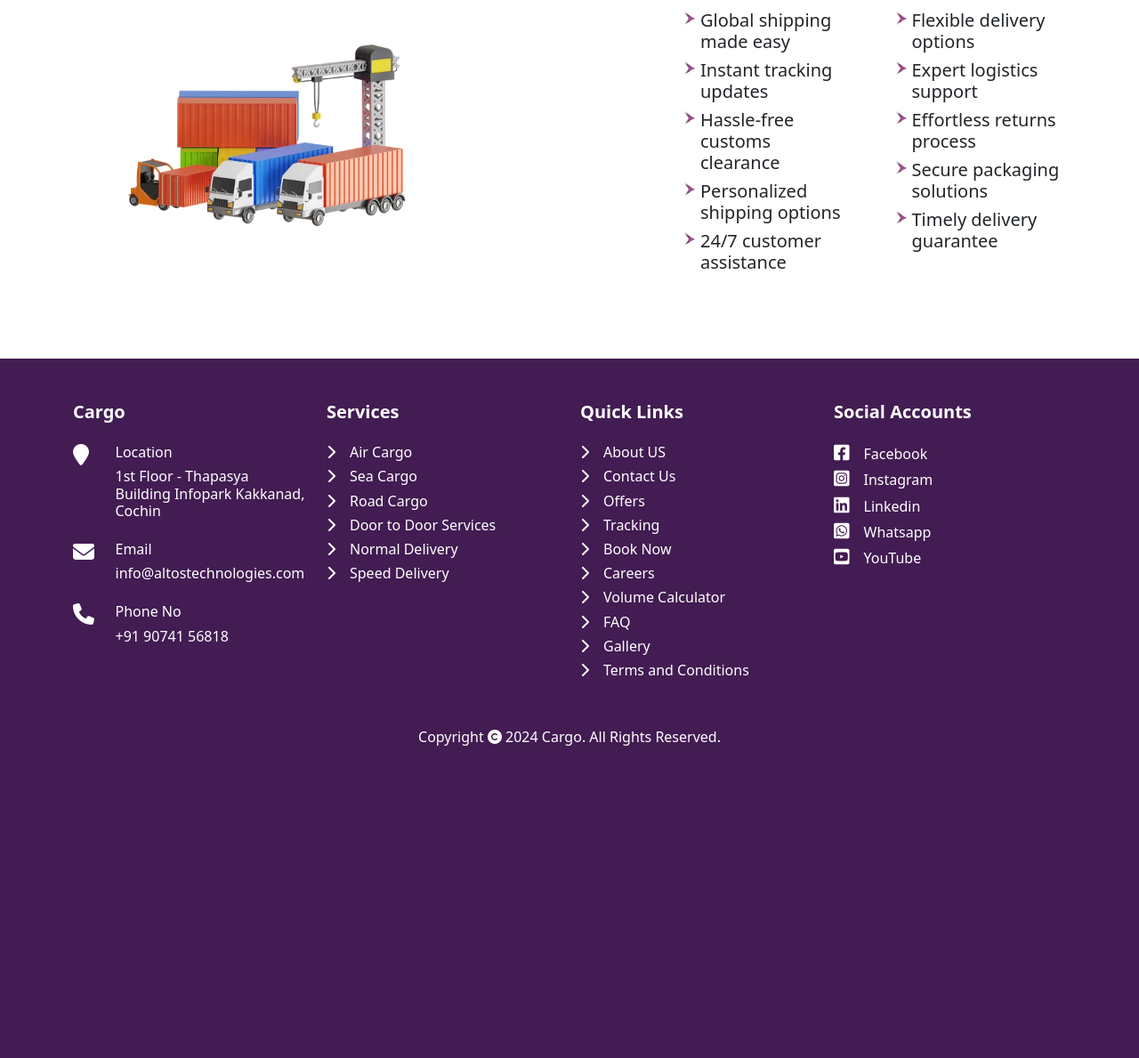
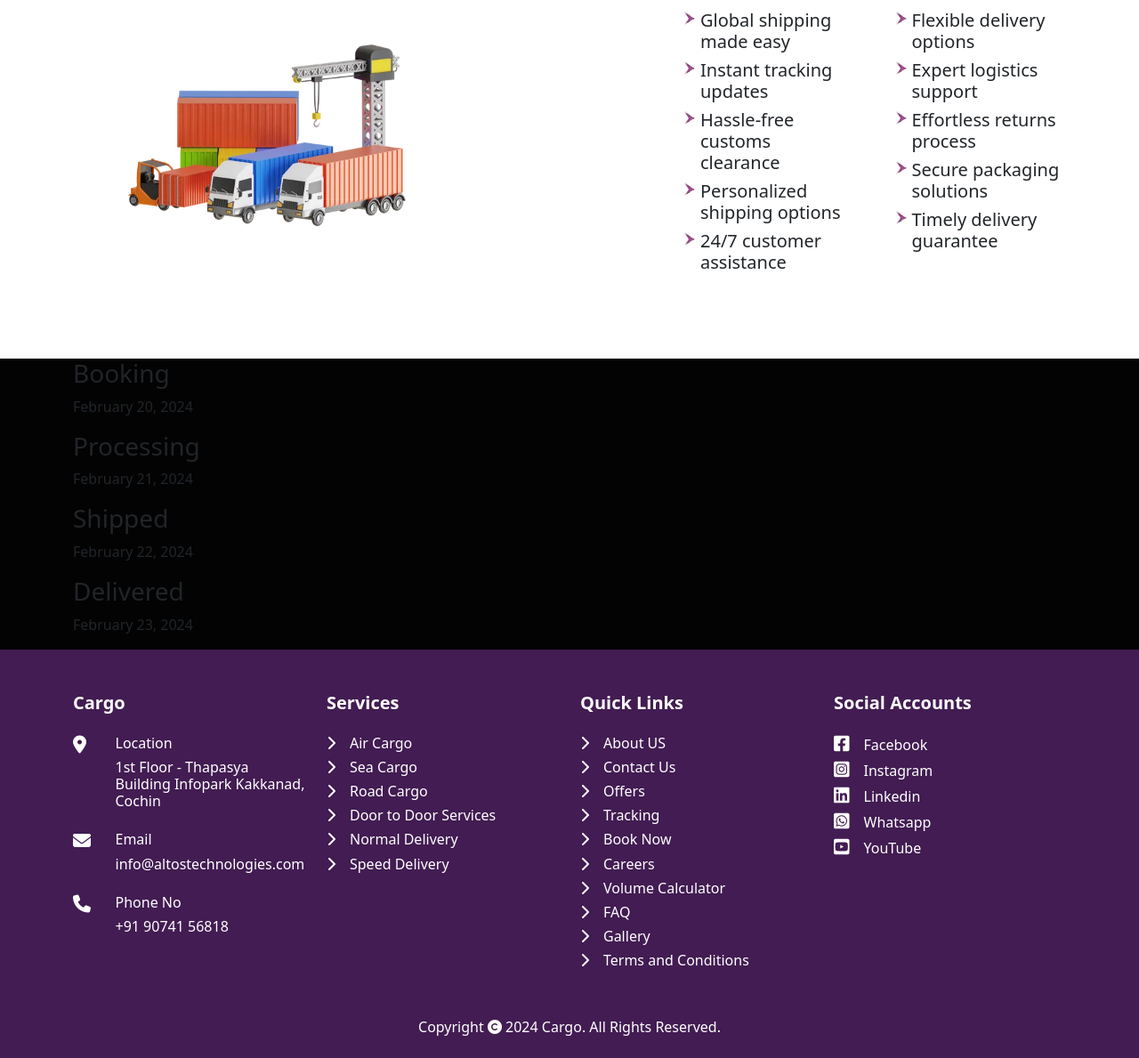
Before and after one commit to alen0577/Cargo_Project, a Django app: page / in a window 1280 px wide. Shown: the part 1185-2374 px from the top of the page at 89% size. Before the commit the page ends 2023 px from the top, so only its background shows below. Run offline with Django 4.2, Linux system fonts and the light colour scheme.

Commit message:
7th commit

```diff
--- a/Cargo_Home/templates/base.html
+++ b/Cargo_Home/templates/base.html
@@ -14,6 +14,9 @@
 
    <!-- Font Awesome CSS -->
    <link rel="stylesheet" href="https://cdnjs.cloudflare.com/ajax/libs/font-awesome/6.4.0/css/all.min.css" integrity="sha512-iecdLmaskl7CVkqkXNQ/ZH/XLlvWZOJyj7Yy7tcenmpD1ypASozpmT/E0iPtmFIB46ZmdtAc9eNBvH0H/ZpiBw==" crossorigin="anonymous" referrerpolicy="no-referrer" />
+
+    <!-- Link to jQuery from CDN -->
+    <script src="https://ajax.googleapis.com/ajax/libs/jquery/3.5.1/jquery.min.js"></script>
 </head>
 <body>
 
--- a/Cargo_Home/templates/cargo_home.html
+++ b/Cargo_Home/templates/cargo_home.html
@@ -135,10 +135,76 @@
 
 <!-- end section 2 -->
 
+<!-- start section 3 -->
+
+<section id="section3">
+  <div class="container">
+    <div class="row">
+      <div class="col-md-12">
+
+
+          <div class="timeline-container">
+              <div class="timeline">
+                <div class="progress-bar"></div>
+                <div class="timeline-item" data-animation="fadeIn" style="--delay: 0s;">
+                  <div class="timeline-content">
+                    <h3>Booking</h3>
+                    <p>February 20, 2024</p>
+                  </div>
+                  <div class="icon"></div>
+                  <div class="arrow"></div>
+                </div>
+                <div class="timeline-item" data-animation="fadeIn" style="--delay: 0.5s;">
+                  <div class="timeline-content">
+                    <h3>Processing</h3>
+                    <p>February 21, 2024</p>
+                  </div>
+                  <div class="icon"></div>
+                  <div class="arrow"></div>
+                </div>
+                <div class="timeline-item" data-animation="fadeIn" style="--delay: 1s;">
+                  <div class="timeline-content">
+                    <h3>Shipped</h3>
+                    <p>February 22, 2024</p>
+                  </div>
+                  <div class="icon"></div>
+                  <div class="arrow"></div>
+                </div>
+                <div class="timeline-item" data-animation="fadeIn" style="--delay: 1.5s;">
+                  <div class="timeline-content">
+                    <h3>Delivered</h3>
+                    <p>February 23, 2024</p>
+                  </div>
+                  <div class="icon"></div>
+                </div>
+              </div>
+          </div>
+
+
+
+
+
+
+
+      </div>
+    </div>
+  </div>
+
+</section>
+
+
+
+
+
+
+
+
+
+<!-- end section 3 -->
 
 <!-- start footer section -->
 <section id="footer">
-    <div class="container mt-5">
+    <div class="container">
         {% include 'footer.html' %}
 
     </div>
@@ -164,9 +230,13 @@
         color:rgb(66, 28, 82);
 
     }
+    #section3{
+        background-color: rgb(3, 3, 3);;
+    }
     #footer{
         background-color: rgb(66, 28, 82);
     }
+
 </style>
 
 <style>
@@ -235,4 +305,6 @@
 </style>
 
 
+
+
 {% endblock %}
--- a/Cargo_Home/templates/footer.html
+++ b/Cargo_Home/templates/footer.html
@@ -1,40 +1,41 @@
 <!-- footer -->
 
-<div class="row mt-5">
+<!-- address  footer section -->
+<div class="row">
   <div class="col-lg-3 mt-5 mb-5">
     <h5 class="text-white fw-bold">Cargo</h5>
-    <div class="row mt-4">
+    <div class="row mt-4 cargo-item">
       <div class="col-md-2">
-        <i class="text-white fa fa-map-marker fs-4"></i>
+        <i class="fas fa-map-marker-alt fs-5"></i>
       </div>
       <div class="col-md-10">
-        <h6 class="text-white">Location</h6>
-        <h6 class="text-white">
+        <h6>Location</h6>
+        <h6>
           1st Floor - Thapasya Building Infopark
           Kakkanad, Cochin
         </h6>
       </div>
     </div>
 
-    <div class="row mt-3">
+    <div class="row mt-3 cargo-item">
       <div class="col-md-2">
-        <i class="text-white fa fa-envelope fs-4"></i>
+        <i class="fa fa-envelope fs-5"></i>
       </div>
       <div class="col-md-10">
-        <h6 class="text-white">Email</h6>
-        <h6 class="text-white">
+        <h6>Email</h6>
+        <h6>
           info@altostechnologies.com
         </h6>
       </div>
     </div>
 
-    <div class="row mt-3">
+    <div class="row mt-3 cargo-item">
       <div class="col-md-2">
-        <i class="text-white fa fa-phone fs-4"></i>
+        <i class="fa fa-phone fs-5"></i>
       </div>
       <div class="col-md-10">
-        <h6 class="text-white">Phone No</h6>
-        <h6 class="text-white">
+        <h6>Phone No</h6>
+        <h6>
           +91 90741 56818
         </h6>
       </div>
@@ -43,7 +44,7 @@
 
   </div>
 
-
+  <!-- service footer section -->
   <div class="col-lg-3 mt-5 mb-5 " id="footer2">
     <h5 class="text-white fw-bold">Services</h5>
     <div class="row mt-4">
@@ -56,31 +57,35 @@
 
     </div>
   </div>
+
+  <!-- quick links footer section -->
   <div class="col-lg-3 mt-5 mb-5" id="footer2">
     <h5 class="text-white fw-bold">Quick Links</h5>
     <div class="row mt-4">
-      <h6 class="quick-item"><i class="fas fa-chevron-right fs-6"></i><a href="#" class="ms-3  text-decoration-none">About US</a></h6>
-      <h6 class="quick-item"><i class="fas fa-chevron-right fs-6"></i><a href="#" class="ms-3  text-decoration-none">Contact Us</a></h6>
-      <h6 class="quick-item"><i class="fas fa-chevron-right fs-6"></i><a href="#" class="ms-3  text-decoration-none">Offers</a></h6>
-      <h6 class="quick-item"><i class="fas fa-chevron-right fs-6"></i><a href="#" class="ms-3  text-decoration-none">Tracking</a></h6>
-      <h6 class="quick-item"><i class="fas fa-chevron-right fs-6"></i><a href="#" class="ms-3  text-decoration-none">Book Now</a></h6>
-      <h6 class="quick-item"><i class="fas fa-chevron-right fs-6"></i><a href="#" class="ms-3  text-decoration-none">Careers</a></h6>
-      <h6 class="quick-item"><i class="fas fa-chevron-right fs-6"></i><a href="#" class="ms-3  text-decoration-none">Volume Calculator</a></h6>
-      <h6 class="quick-item"><i class="fas fa-chevron-right fs-6"></i><a href="#" class="ms-3  text-decoration-none">FAQ</a></h6>
-      <h6 class="quick-item"><i class="fas fa-chevron-right fs-6"></i><a href="#" class="ms-3  text-decoration-none">Gallery</a></h6>
-      <h6 class="quick-item"><i class="fas fa-chevron-right fs-6"></i><a href="#" class="ms-3  text-decoration-none">Terms and Conditions</a></h6>
+      <a href="#" class="h6 quick-item text-decoration-none"><i class="fas fa-chevron-right fs-6"></i><span class="ms-3">About US</span></a>
+      <a href="#" class="h6 quick-item text-decoration-none"><i class="fas fa-chevron-right fs-6"></i><span class="ms-3">Contact Us</span></a>
+      <a href="#" class="h6 quick-item text-decoration-none"><i class="fas fa-chevron-right fs-6"></i><span class="ms-3">Offers</span></a>
+      <a href="#" class="h6 quick-item text-decoration-none"><i class="fas fa-chevron-right fs-6"></i><span class="ms-3">Tracking</span></a>
+      <a href="#" class="h6 quick-item text-decoration-none"><i class="fas fa-chevron-right fs-6"></i><span class="ms-3">Book Now</span></a>
+      <a href="#" class="h6 quick-item text-decoration-none"><i class="fas fa-chevron-right fs-6"></i><span class="ms-3">Careers</span></a>
+      <a href="#" class="h6 quick-item text-decoration-none"><i class="fas fa-chevron-right fs-6"></i><span class="ms-3">Volume Calculator</span></a>
+      <a href="#" class="h6 quick-item text-decoration-none"><i class="fas fa-chevron-right fs-6"></i><span class="ms-3">FAQ</span></a>
+      <a href="#" class="h6 quick-item text-decoration-none"><i class="fas fa-chevron-right fs-6"></i><span class="ms-3">Gallery</span></a>
+      <a href="#" class="h6 quick-item text-decoration-none"><i class="fas fa-chevron-right fs-6"></i><span class="ms-3">Terms and Conditions</span></a>
 
 
     </div>
   </div>
+
+  <!-- social media footer section -->
   <div class="col-lg-3 mt-5 mb-5" id="footer3">
-    <h5 class="text-white fw-bold">Social Accounts</h5>
+    <h5 class="text-white fw-bold social-title">Social Accounts</h5>
     <div class="row mt-4">
-      <h6 class="social-item fb"><i class="fab fa-facebook-square fs-5 "></i><a href="#" class="ms-3 text-decoration-none fb">Facebook</a></h6>
-      <h6 class="social-item insta"><i class="fab fa-instagram-square fs-5 "></i><a href="#" class="ms-3  text-decoration-none insta">Instagram</a></h6>
-      <h6 class="social-item ln"><i class="fab fa-linkedin fs-5 "></i><a href="#" class="ms-3  text-decoration-none ln">Linkedin</a></h6>
-      <h6 class="social-item whatsapp"><i class="fab fa-whatsapp-square fs-5 "></i><a href="#" class="ms-3  text-decoration-none whatsapp">Whatsapp</a></h6>
-      <h6 class="social-item youtube"><i class="fab fa-youtube-square fs-5 "></i><a href="#" class="ms-3  text-decoration-none youtube">YouTube</a></h6>
+      <a href="#" class="h6 social-item fb text-decoration-none"><i class="fab fa-facebook-square fs-5"></i><span class="ms-3">Facebook</span></a>
+      <a href="#" class="h6 social-item insta text-decoration-none"><i class="fab fa-instagram-square fs-5 "></i><span class="ms-3">Instagram</span></a>
+      <a href="#" class="h6 social-item ln  text-decoration-none"><i class="fab fa-linkedin fs-5 "></i><span class="ms-3">Linkedin</span></a>
+      <a href="#" class="h6 social-item whatsapp text-decoration-none"><i class="fab fa-whatsapp-square fs-5 "></i><span class="ms-3">Whatsapp</span></a>
+      <a href="#" class="h6 social-item youtube text-decoration-none"><i class="fab fa-youtube-square fs-5 "></i><span class="ms-3">YouTube</span></a>
 
     </div>
   </div>
@@ -94,6 +99,21 @@
 
 
 <style>
+
+  /* style for cargo items */
+  .cargo-item {
+    color:rgb(255, 255, 255);
+    transition: transform 0.3s ease; /* Smooth transition for transform property */
+
+  }
+  .cargo-item:hover {
+    color:rgb(254, 171, 120);
+    cursor: pointer;
+    transform: translateX(5px) scale(1.05); /* Move text to the right and increase size on hover */
+
+  }
+
+  /* style for service items */
   .service-item {
     color:rgb(255, 255, 255);
     transition: transform 0.3s ease; /* Smooth transition for transform property */
@@ -105,99 +125,66 @@
     transform: translateX(10px) scale(1.05); /* Move text to the right and increase size on hover */
 
   }
+
+  /* style for quick links */
   .quick-item {
     color:rgb(255, 255, 255);
     transition: transform 0.3s ease; /* Smooth transition for transform property */
 
   }
-  .quick-item a{
-    color:rgb(255, 255, 255);
-    transition: transform 0.3s ease; /* Smooth transition for transform property */
 
-  }
   .quick-item:hover {
     color:rgb(254, 171, 120);
     cursor: pointer;
     transform: translateX(10px) scale(1.05); /* Move text to the right and increase size on hover */
 
   }
-  .quick-item a:hover {
-    color:rgb(254, 171, 120);
+
+
+  /* style for social media icon */
+  .social-item {
+    color:rgb(255, 255, 255);
+    transition: transform 0.3s ease; /* Smooth transition for transform property */
+
+  }
+
+  .social-item:hover {
     cursor: pointer;
     transform: translateX(10px) scale(1.05); /* Move text to the right and increase size on hover */
 
   }
 
-  .social-item {
-    color:rgb(255, 255, 255);
-    transition: transform 0.3s ease; /* Smooth transition for transform property */
+  .social-title:hover-effect {
+    color:rgb(254, 171, 120);
+    text-decoration: underline;
+  }
 
-  }
-  .social-item a{
-    color:rgb(255, 255, 255);
-    transition: transform 0.3s ease; /* Smooth transition for transform property */
-
-  }
-  .social-item:hover {
-    color:rgb(254, 171, 120);
-    cursor: pointer;
-    transform: translateX(10px) scale(1.05); /* Move text to the right and increase size on hover */
-
-  }
-  .social-item a:hover {
-    color:rgb(254, 171, 120);
-    cursor: pointer;
-    transform: translateZ(10px) scale(1.05); /* Move text to the right and increase size on hover */
-
-  }
   .fb:hover {
-    color:rgb(0, 89, 255);
+    color: #548afd;
 
   }
   .insta:hover {
-    color:rgb(255, 0, 119);
+    background-image: linear-gradient(135deg, #f9ce34, #ee2a7b, #6228d7);
+    -webkit-background-clip: text;
+    background-clip: text;
+    -webkit-text-fill-color: transparent;
 
 
   }
   .ln:hover {
-    color:rgb(110, 139, 255);
+    color: #0077b5 ;
 
   }
   .whatsapp:hover {
-    color:rgb(0, 202, 44);
+    color: #4fce5d;
 
   }
   .youtube:hover {
-    color:rgb(255, 0, 0);
-
-  }
-
-  .social-item a.fb:hover {
-    color:rgb(0, 89, 255);
-
-
-  }
-  .social-item a.insta:hover {
-    color:rgb(255, 0, 119);
-
-
-  }
-  .social-item a.ln:hover {
-    color:rgb(110, 139, 255);
-
-
-
-  }
-  .social-item a.whatsapp:hover {
-    color:rgb(0, 202, 44);
-
-
-  }
-  .social-item a.youtube:hover {
-    color:rgb(255, 0, 0);
-
+    color: #CD201F;
 
   }
 
 
+
+
 </style>
--- a/Cargo_Home/templates/home_navbar.html
+++ b/Cargo_Home/templates/home_navbar.html
@@ -41,6 +41,8 @@
             <ul class="dropdown-menu">
               <li><a class="dropdown-item" href="#">Offers</a></li>
               <li><a class="dropdown-item" href="#">Volume Calculator</a></li>
+              <li><a class="dropdown-item" href="#">Team</a></li>
+              <li><a class="dropdown-item" href="#">Executive</a></li>
               <li><a class="dropdown-item" href="#">Terms & Conditions</a></li>
               <li><a class="dropdown-item" href="#">Gallery</a></li>
               <li><a class="dropdown-item" href="#">FAQ</a></li>
@@ -93,8 +95,20 @@
   .offcanvas-header .offcanvas-title{
     color:rgb(254, 171, 120);
   }
+  /* Custom CSS for dropdown hover */
+  .dropdown:hover .dropdown-menu {
+    display: block;
+  }
 
+  .dropdown-item{
+    color: black;
+    font-weight: 500;
+    transition: transform 0.3s ease; /* Smooth transition for transform property */
+  }
+  .dropdown-item:hover{
+    background-color: rgb(255, 255, 255);
+    color:rgb(254, 171, 120);
+    border-left: 5px solid rgb(254, 171, 120);
+    transform: scale(1);
+  }
 </style>
-
-
-<!-- /* Styles specific to screens smaller than 768px (typical mobile devices) */ -->
```
